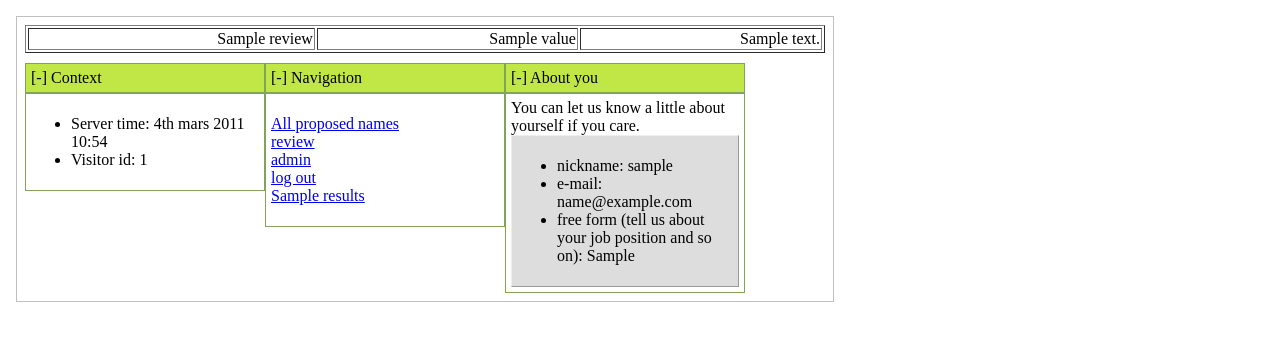
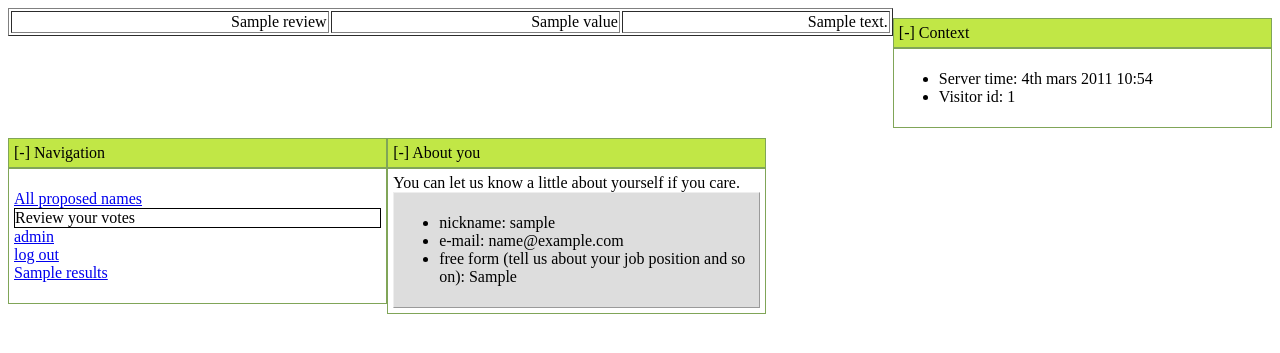
Before and after one commit to feth/_noname, a Django app: template templates/noname/review.html in a window 1280 px wide. Shown: the top 353 px of the page. Run offline with Django 3.2, Linux system fonts and the light colour scheme; data comes from the database, SQL or seed files in the repository; tables that the repository leaves empty hold one stand-in row (values such as "Sample post"); the template is opened without the code that fills it: values that come from a table or form of the project are taken from there, most other values are stand-ins (such as "Sample title", 1, 10 or a date in 2020).

Commit message:
html structuration

```diff
--- a/templates/noname/index.html
+++ b/templates/noname/index.html
@@ -51,7 +51,7 @@ z-index: 20;
 
 
 {% block body %}
-<div id="contents" style="float: left; width: 50em; border: thin silver solid; margin: 0.5em; padding: 0.5em;">
+<div class="main" id="contents">
 <h1>Proposed names</h1>
 {% if all_proposed_names.all %}
     <ul>
--- a/templates/noname/page.html
+++ b/templates/noname/page.html
@@ -46,9 +46,15 @@
 <title>{% block title %}{% endblock %}</title>
 </head>
 <body>
+<div class="all">
+<div class="bodycontent">
 {%block body %}{% endblock %}
+</div>
+<div class="menu">
 {% block sys %}{% include "noname/sys.html" with title="Context" voter=voter only %}{% endblock sys %}
 {% block nav %}{% include "noname/nav.html" with title="Navigation" only %}{% endblock nav %}
 {% block voter_info %}{% include "noname/voter_info.html" with title="About you" voter=voter only %}{% endblock voter_info %}
+</div>
+</div>
 </body>
 </html>
--- a/templates/noname/review.html
+++ b/templates/noname/review.html
@@ -6,7 +6,7 @@
 {% block title %}Noname inc.{% endblock %}
 
 {% block body %}
-<div id="contents" style="float: left; width: 50em; border: thin silver solid; margin: 0.5em; padding: 0.5em;">
+<div class="main" id="contents">
 <table style="text-align: left; width: 100%;" border="1">
     <tbody>
         {% for companyname, value, message in reviews %}
@@ -23,4 +23,4 @@
 </table>
 {% endblock body%}
 
-{% block nav %}{% include "noname/nav.html" with title="Navigation" navskip="next" only %}{% endblock nav %}
+{% block nav %}{% include "noname/nav.html" with title="Navigation" navskip="next review" only %}{% endblock nav %}
```
